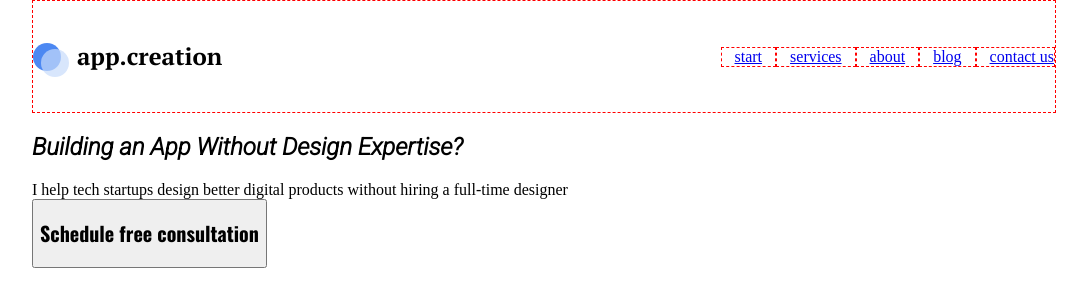
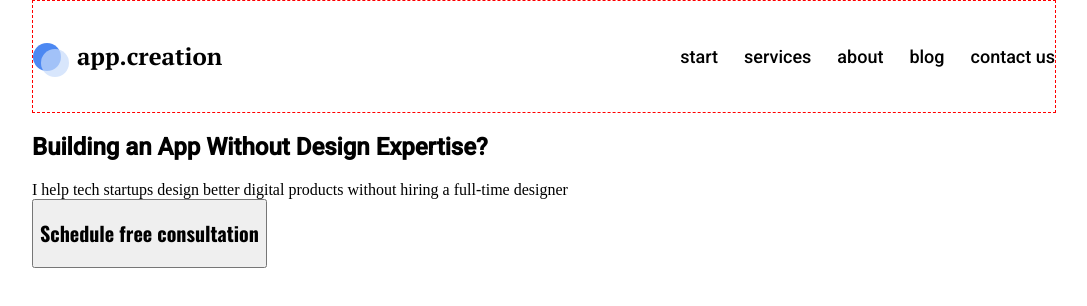
Before and after one commit to WebHeroSchool/HTML-and-CSS2.0, a plain HTML site: page index.html in a window 1280 px wide. Shown: the whole page, without its empty margins (96-1183 px from the left). Drawn offline with nearby package versions, Linux system fonts and the light colour scheme.

Commit message:
описаны стили для меню (урок7)

```diff
--- a/index.html
+++ b/index.html
@@ -6,6 +6,7 @@
     <link rel="stylesheet" href="./style.css">
     <link rel="preconnect" href="https://fonts.gstatic.com">
     <link href="https://fonts.googleapis.com/css2?family=Oswald:wght@700&family=Roboto:ital,wght@1,300&display=swap" rel="stylesheet">
+    <link href="https://fonts.googleapis.com/css2?family=Roboto:wght@500&display=swap" rel="stylesheet">
     <title>Структура сайта</title>
   </head>
   <body>
@@ -18,11 +19,11 @@
       </div>
 
       <nav class="header__menu">
-        <a href="#" class="header__menu_item">start</a>
-        <a href="#" class="header__menu_item">services</a>
-        <a href="#" class="header__menu_item">about</a>
-        <a href="#" class="header__menu_item">blog</a>
-        <a href="#" class="header__menu_item">contact us</a>
+        <a href="#" class="header__menu_item header__menu_item_active">start</a>
+        <a href="#" class="header__menu_item header__menu_item_active">services</a>
+        <a href="#" class="header__menu_item header__menu_item_active">about</a>
+        <a href="#" class="header__menu_item header__menu_item_active">blog</a>
+        <a href="#" class="header__menu_item header__menu_item_active">contact us</a>
       </nav>
     </header>
 
--- a/style.css
+++ b/style.css
@@ -45,11 +45,34 @@ h2 {
 }
 
 .header__menu_item {
-  padding: 0 13px;
-  border: dashed 1px red;
+  position: relative;
+  margin-right: 26px;
+  font:500 18px/21px Roboto, arial,helvetica,sans-serif;
+  color:#000;
+  text-decoration: none;
+
 }
 .header__menu_item:last-child {
-  padding-right: 0;
+  margin-right: 0;
+}
+.header__menu_item:hover {
+  opacity: .5;
+}
+
+.header__menu_item:hover:after, .header__menu_item_active:after {
+  opacity: 1;
+  width: 100%;
+}
+
+.header__menu_item_active:after {
+  display: block;
+  position: absolute;
+  content:"";
+  left:0;
+  width: 0;
+  height: 3px;
+  transition: opacity .5s, width .5s;
+  background: #0056EC;
 }
 
 body {
```
